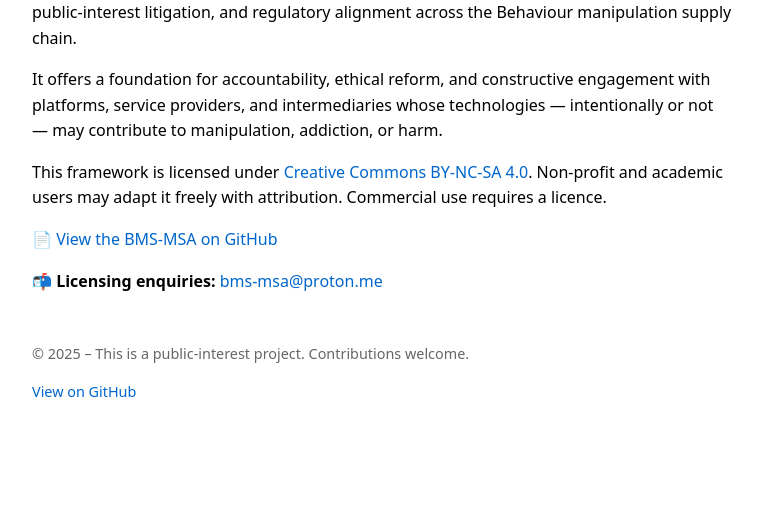
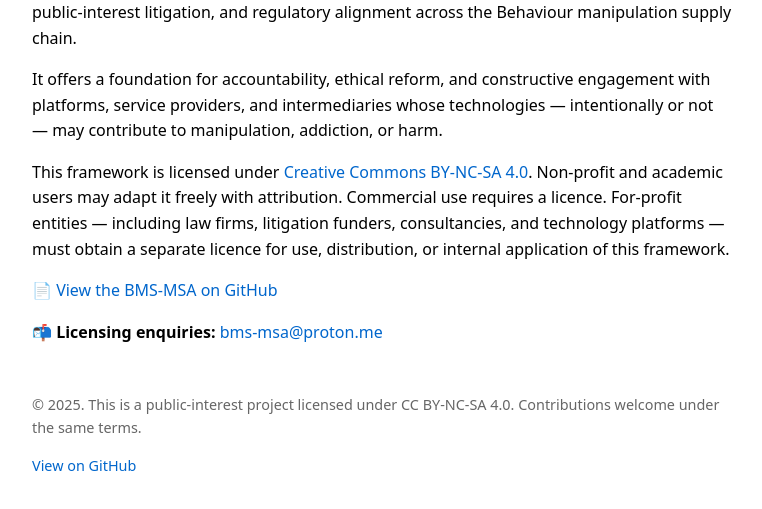
Before and after one commit to bms-msa/bms-msa.github.io, a plain HTML site: page index.html in a window 1280 px wide. Shown: the part 227-736 px from the top of the page, without its empty margins (258-1020 px from the left). Drawn offline with Linux system fonts and the light colour scheme.

Commit message:
Update index.html

```diff
--- a/index.html
+++ b/index.html
@@ -45,7 +45,7 @@
   <p>
     This framework is licensed under <a href="https://creativecommons.org/licenses/by-nc-sa/4.0/" target="_blank">Creative Commons BY-NC-SA 4.0</a>.
     Non-profit and academic users may adapt it freely with attribution.
-    Commercial use requires a licence.
+    Commercial use requires a licence.  For-profit entities — including law firms, litigation funders, consultancies, and technology platforms — must obtain a separate licence for use, distribution, or internal application of this framework.
   </p>
 
   <p>
@@ -60,7 +60,7 @@
   </p>
 
   <div class="footer">
-    <p>© 2025 – This is a public-interest project. Contributions welcome.</p>
+    <p>© 2025. This is a public-interest project licensed under CC BY-NC-SA 4.0. Contributions welcome under the same terms.</p>
     <p><a href="https://github.com/bms-msa/bms-msa.github.io">View on GitHub</a></p>
   </div>
 
```
